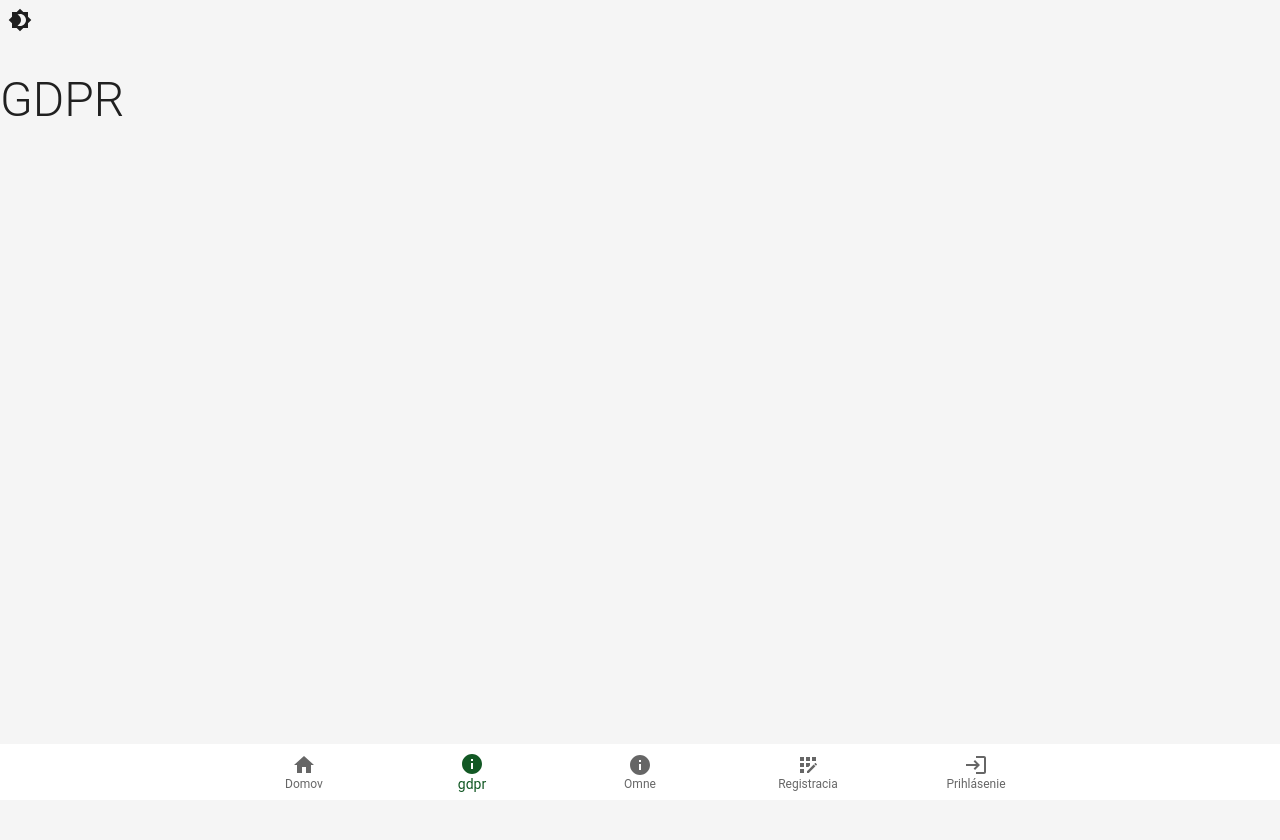
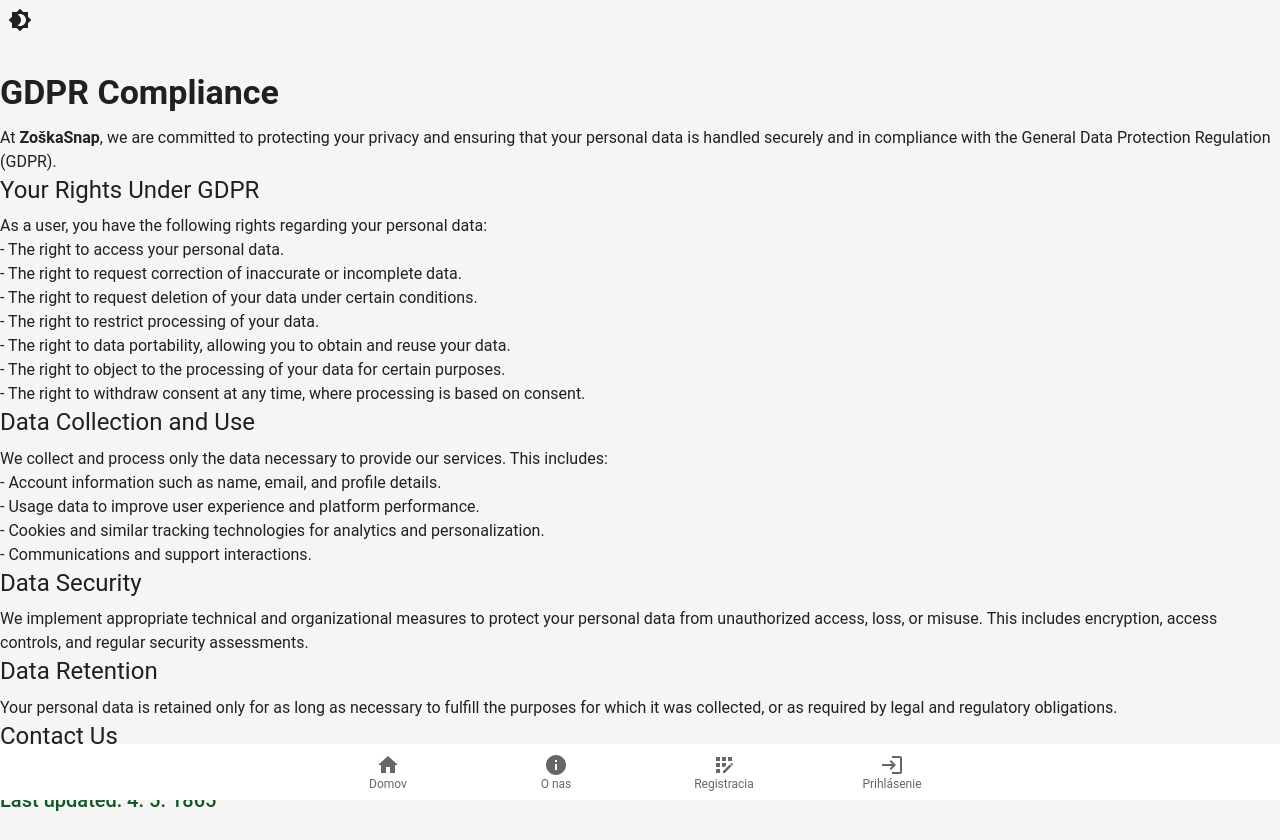
Before and after one commit to Detamcon/MojaApp, a Next.js app: page /gdpr in a window 1280 px wide. Built offline with nearby package versions, Linux system fonts and the light colour scheme; no server answers.

Commit message:
added public description login links

```diff
--- a/src/app/(public)/gdpr/page.tsx
+++ b/src/app/(public)/gdpr/page.tsx
@@ -6,6 +6,68 @@
 
 export default function GDPR() {
     return (
-        <Typography variant='h1'>GDPR</Typography>
+        <Typography component="div">
+      <Typography variant="h4" gutterBottom>
+        <strong>GDPR Compliance</strong>
+      </Typography>
+
+      <Typography variant="body1">
+        At <strong>ZoškaSnap</strong>, we are committed to protecting your privacy and ensuring that your personal data is handled securely and in compliance with the General Data Protection Regulation (GDPR).
+      </Typography>
+
+      <Typography variant="h5" gutterBottom>
+        Your Rights Under GDPR
+      </Typography>
+      <Typography variant="body1">
+        As a user, you have the following rights regarding your personal data:
+      </Typography>
+      <Typography variant="body1">
+        - The right to access your personal data. <br />
+        - The right to request correction of inaccurate or incomplete data. <br />
+        - The right to request deletion of your data under certain conditions. <br />
+        - The right to restrict processing of your data. <br />
+        - The right to data portability, allowing you to obtain and reuse your data. <br />
+        - The right to object to the processing of your data for certain purposes. <br />
+        - The right to withdraw consent at any time, where processing is based on consent.
+      </Typography>
+
+      <Typography variant="h5" gutterBottom>
+        Data Collection and Use
+      </Typography>
+      <Typography variant="body1">
+        We collect and process only the data necessary to provide our services. This includes:
+      </Typography>
+      <Typography variant="body1">
+        - Account information such as name, email, and profile details. <br />
+        - Usage data to improve user experience and platform performance. <br />
+        - Cookies and similar tracking technologies for analytics and personalization. <br />
+        - Communications and support interactions.
+      </Typography>
+
+      <Typography variant="h5" gutterBottom>
+        Data Security
+      </Typography>
+      <Typography variant="body1">
+        We implement appropriate technical and organizational measures to protect your personal data from unauthorized access, loss, or misuse. This includes encryption, access controls, and regular security assessments.
+      </Typography>
+
+      <Typography variant="h5" gutterBottom>
+        Data Retention
+      </Typography>
+      <Typography variant="body1">
+        Your personal data is retained only for as long as necessary to fulfill the purposes for which it was collected, or as required by legal and regulatory obligations.
+      </Typography>
+
+      <Typography variant="h5" gutterBottom>
+        Contact Us
+      </Typography>
+      <Typography variant="body1">
+        If you have any questions about how we handle your data or wish to exercise your GDPR rights, please contact us at <strong>masurik1@gmail.com</strong>.
+      </Typography>
+
+      <Typography variant="h6" color="primary">
+        Last updated: 4. 5. 1865
+      </Typography>
+        </Typography>
     );
 }
--- a/src/components/NavBar.tsx
+++ b/src/components/NavBar.tsx
@@ -56,8 +56,7 @@
 
   const publicPaths = [
     { label: "Domov", value: "/", icon: <HomeIcon /> },
-    { label: "gdpr", value: "/gdpr", icon: <InfoIcon /> },
-    { label: "Omne", value: "/o-mne", icon: <InfoIcon /> },
+    { label: "O nas", value: "/o-nas", icon: <InfoIcon /> },
     { label: "Registracia", value: "/auth/registracia", icon: <AppRegistrationIcon /> },
     { label: "Prihlásenie", value: "/auth/prihlasenie", icon: <LoginIcon /> },
   ];
```
Also changed, not shown: src/app/(public)/o-mne/page.tsx (deleted, +0 -12 lines), src/app/(public)/podmienky/page.tsx (+75 -1 lines), src/app/auth/prihlasenie/page.tsx (+7 -0 lines), src/app/auth/registracia/page.tsx (+17 -7 lines), src/sections/HomeViews/AuthHomeView.tsx (+19 -1 lines), src/sections/HomeViews/NonAuthHomeView.tsx (+18 -2 lines).
